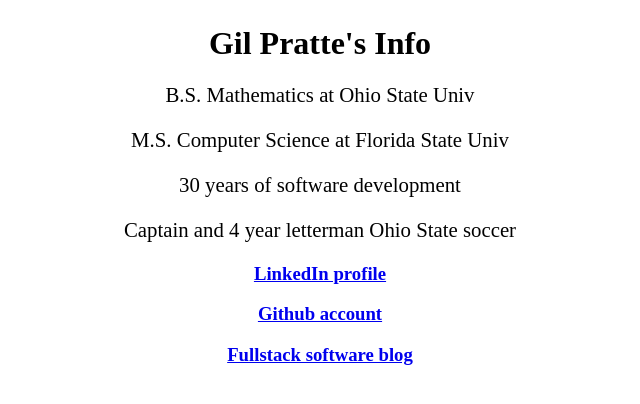
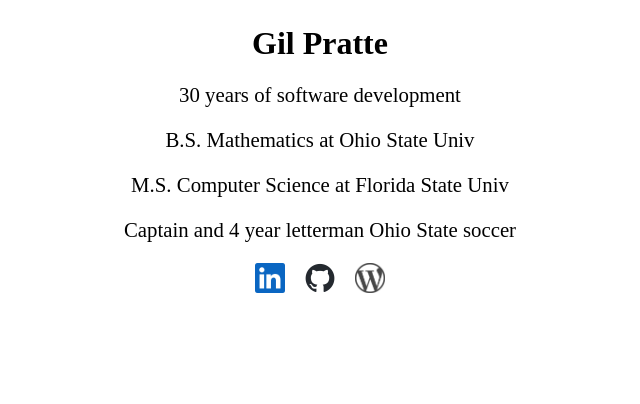
Before and after one commit to gpratte/me, a plain HTML site: page index.html in a window 1280 px wide. Shown: the whole page, without its empty margins (320-960 px from the left). Drawn offline with Linux system fonts and the light colour scheme.

Commit message:
use logos as links

```diff
--- a/index.html
+++ b/index.html
@@ -1,26 +1,31 @@
 <!DOCTYPE html>
 <html>
 <head>
-   <title>Gil Pratte</title>
- </head>
+    <title>Gil Pratte's info</title>
+</head>
 <body style="margin:25px; text-align:center">
 
-<h1>Gil Pratte's Info</h1>
+<h1>Gil Pratte</h1>
 
 <div style="font-size: 130%;">
-  <p>B.S. Mathematics at Ohio State Univ</p>
-  <p>M.S. Computer Science at Florida State Univ</p>
-  <p>30 years of software development</p>
-  <p>Captain and 4 year letterman Ohio State soccer</p>
+    <p>30 years of software development</p>
+    <p>B.S. Mathematics at Ohio State Univ</p>
+    <p>M.S. Computer Science at Florida State Univ</p>
+    <p>Captain and 4 year letterman Ohio State soccer</p>
 </div>
-<h3>
-  <a href="https://linkedin.com/in/gil-pratte">LinkedIn profile</a>
-</h3>
-<h3>
-  <a href="https://github.com/gpratte">Github account</a>
-</h3>
-<h3>
-  <a href="http://fullstacksoftware.blog/">Fullstack software blog</a>
-</h3>
+<a href="https://www.linkedin.com/in/gil-pratte"
+   target="_blank"
+   rel="noreferrer noopener">
+    <img src="img/In-Blue-72.png" width="30" height="30" alt="LinkedIn" title="LinkedIn"></a>
+&nbsp;&nbsp;&nbsp;
+<a href="https://github.com/gpratte"
+   target="_blank"
+   rel="noreferrer noopener">
+    <img src="img/github-mark.png" width="30" height="30" alt="GitHub" title="GitHub"></a>
+&nbsp;&nbsp;&nbsp;
+<a href="http://fullstacksoftware.blog/"
+   target="_blank"
+   rel="noreferrer noopener">
+    <img src="img/WordPress-logo.png" width="30" height="30" alt="Blog" title="Blog"></a>
 </body>
 </html>
```
Also changed, not shown: img/In-Blue-72.png (added), img/WordPress-logo.png (added), img/github-mark.png (added), 1 other file.
